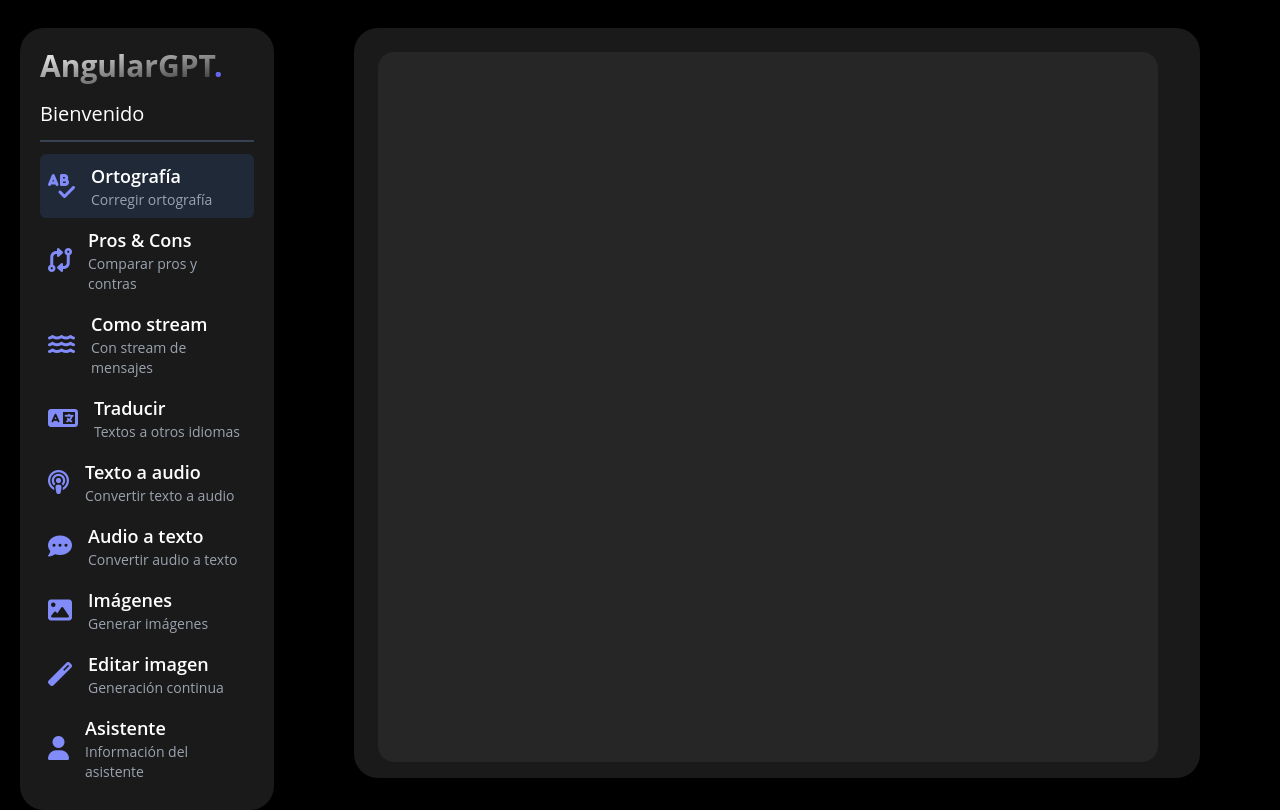
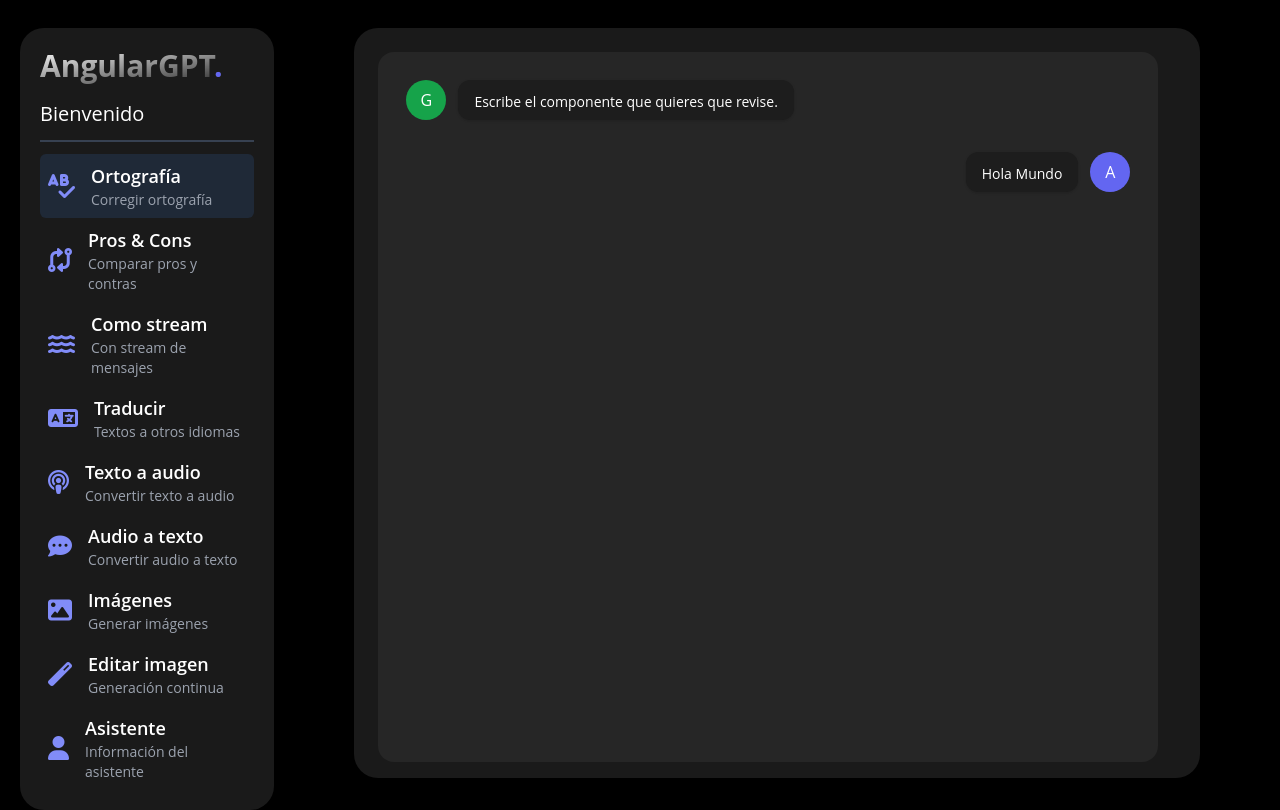
Before and after one commit to JonaxelN/AngularGpt, an Angular app: page /orthography in a window 1280 px wide. Built offline with nearby package versions, Linux system fonts and the light colour scheme.

Commit message:
ChatBubbles

```diff
--- /dev/null
+++ b/src/app/presentation/components/chat-bubbles/chatMessage/chatMessage.component.html
@@ -0,0 +1,12 @@
+<div class="col-start-1 col-end-9 p-3 rounded-lg">
+
+  <div class="flex flex-row items-start">
+    <div class="flex items-center justify-center h-10 w-10 rounded-full bg-green-600 flex-shrink-0">
+      G
+    </div>
+    <div class="relative ml-3 text-sm bg-black bg-opacity-25 pt-3 pb-2 px-4 shadow rounded-xl">
+      {{text}}
+    </div>
+  </div>
+
+</div>
--- /dev/null
+++ b/src/app/presentation/components/chat-bubbles/chatMessage/chatMessage.component.ts
@@ -0,0 +1,17 @@
+import { CommonModule } from '@angular/common';
+import { ChangeDetectionStrategy, Component, Input } from '@angular/core';
+
+@Component({
+  selector: 'app-chat-message',
+  standalone: true,
+  imports: [
+    CommonModule,
+  ],
+  templateUrl: './chatMessage.component.html',
+  changeDetection: ChangeDetectionStrategy.OnPush,
+})
+export class ChatMessageComponent {
+
+  @Input({required: true}) text!: string;
+
+}
--- /dev/null
+++ b/src/app/presentation/components/chat-bubbles/myMessage/myMessage.component.html
@@ -0,0 +1,12 @@
+<div class="col-start-6 col-end-12 p-3 rounded-lg">
+
+  <div class="flex items-center justify-start flex-row-reverse">
+    <div class="flex items-center justify-center h-10 w-10 rounded-full bg-indigo-500 flex-shrink-0">
+      A
+    </div>
+    <div class="relative mr-3 text-sm bg-black bg-opacity-25 pt-3 pb-2 px-4 shadow rounded-xl">
+      {{text}}
+    </div>
+  </div>
+
+</div>
--- /dev/null
+++ b/src/app/presentation/components/chat-bubbles/myMessage/myMessage.component.ts
@@ -0,0 +1,15 @@
+import { CommonModule } from '@angular/common';
+import { ChangeDetectionStrategy, Component, Input } from '@angular/core';
+
+@Component({
+  selector: 'app-my-message',
+  standalone: true,
+  imports: [
+    CommonModule,
+  ],
+  templateUrl: './myMessage.component.html',
+  changeDetection: ChangeDetectionStrategy.OnPush,
+})
+export class MyMessageComponent {
+  @Input({required: true}) text!: string;
+ }
--- a/src/app/presentation/pages/ortographyPage/ortographyPage.component.html
+++ b/src/app/presentation/pages/ortographyPage/ortographyPage.component.html
@@ -2,7 +2,8 @@
   <div class="chat-messages">
 
     <div class="grid gap-y-2">
-      <!-- Chat Messages -->
+      <app-chat-message text="Escribe el componente que quieres que revise."></app-chat-message>
+      <app-my-message text="Hola Mundo"></app-my-message>
     </div>
 
   </div>
--- a/src/app/presentation/pages/ortographyPage/ortographyPage.component.ts
+++ b/src/app/presentation/pages/ortographyPage/ortographyPage.component.ts
@@ -1,11 +1,15 @@
 import { CommonModule } from '@angular/common';
 import { ChangeDetectionStrategy, Component } from '@angular/core';
+import { ChatMessageComponent } from '../../components/chat-bubbles/chatMessage/chatMessage.component';
+import { MyMessageComponent } from '../../components/chat-bubbles/myMessage/myMessage.component';
 
 @Component({
   selector: 'app-ortography-page',
   standalone: true,
   imports: [
     CommonModule,
+    ChatMessageComponent,
+    MyMessageComponent
   ],
   templateUrl: './ortographyPage.component.html',
   changeDetection: ChangeDetectionStrategy.OnPush,
```
